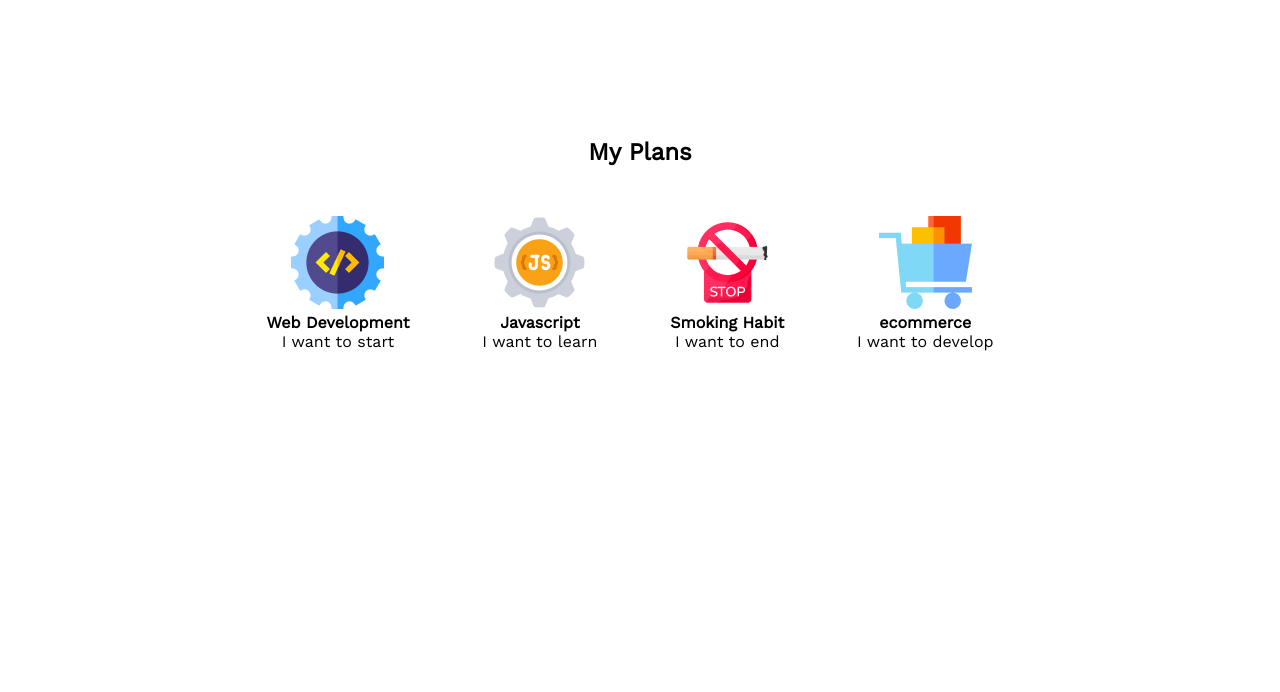
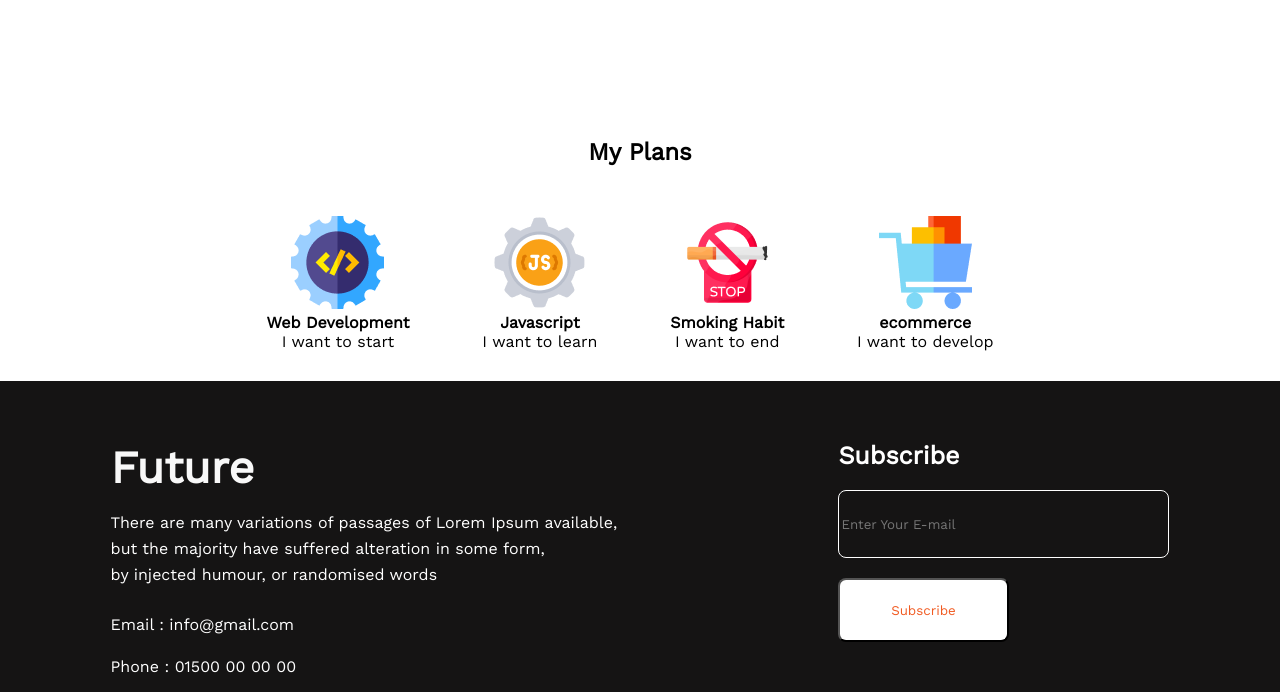
Before and after one commit to Sohanurrr/assignment-portfolio, a plain HTML site: page index.html in a window 1280 px wide. Shown: the part 1972-2664 px from the top of the page. Before the commit the page ends 2353 px from the top, so only its background shows below. Drawn offline with nearby package versions, Linux system fonts and the light colour scheme.

Commit message:
added footer

```diff
--- a/index.html
+++ b/index.html
@@ -51,27 +51,42 @@
 <div class="divf">
     <div>
 <img src="images/icons/web.png" alt="">
-<h4 class="p">Web Development</h4>
+<h4>Web Development</h4>
 <p>I want to start</p>
     </div>
     <div>
         <img src="images/icons/js.png" alt="">
-        <h4 class="p">Javascript</h4>
+        <h4>Javascript</h4>
         <p>I want to learn</p>
     </div>
     <div>
         <img src="images/icons/smoke.png" alt="">
-        <h4 class="p">Smoking Habit</h4>
+        <h4>Smoking Habit</h4>
         <p>I want to end</p>
     </div>
     <div>
         <img src="images/icons/ecom.png" alt="">
-        <h4 class="p">ecommerce</h4>
+        <h4>ecommerce</h4>
         <p>I want to develop</p>
     </div>
 </div>
     </section>
+    <footer class="foot">
+<div>
+<h2 class="a">Future</h2>
+<p class="b">There are many variations of passages of Lorem Ipsum available,<br> but the majority have suffered alteration in some form,<br> by injected humour, or randomised words</p>
+<p class="c">Email : info@gmail.com</p>
+<p class="d">Phone : 01500 00 00 00</p>
+<img class="img" src="images/icons/fb.png" alt="">  <img src="images/icons/twitter.png" alt="">  <img src="images/icons/youtube.png" alt="">
+</div>
+<div>
+    <h4 class="e">Subscribe</h4>
 
+    <input class="f" type="email" name="" id="" placeholder="Enter Your E-mail"> <br>
+
+    <input class="g" type="submit" value="Subscribe">
+</div>
+    </footer>
 </body>
 
 </html>
--- a/styles/portfolio.css
+++ b/styles/portfolio.css
@@ -108,3 +108,65 @@ li:before{
     display: flex;
     justify-content:space-around;
 }
+.foot{
+    display: flex;
+    justify-content: space-around;
+   padding-top: 60px;
+   padding-bottom: 30px;
+   background: #151414;
+}
+.a{
+    color: #F8F8F8;
+    font-weight: 700;
+font-size: 45px;
+line-height: 53px;
+}
+.b{
+    color: #FFFFFF;
+    font-weight: 400;
+font-size: 16px;
+line-height: 26px;
+padding-top: 16px;
+padding-bottom: 24px;
+}
+.c{
+    color: #FFFFFF;
+    font-size: 16px;
+line-height: 26px;
+}
+.d{
+    color: #FFFFFF;
+    font-size: 16px;
+line-height: 26px;
+padding-top: 16px;
+padding-bottom: 18px;
+}
+.img{
+    width: 46px;
+    height: 46px;
+
+}
+.e{
+    color: #FFFFFF;
+    font-weight: 600;
+font-size: 25px;
+line-height: 29px;
+margin-bottom: 20px;
+}
+.f{
+    width: 325px;
+height: 64px;
+background: #151414;
+border: 1px solid #FFFFFF;
+border-radius: 8px;
+
+
+}
+.g{
+    background: #FFFFFF;
+    border-radius: 8px;
+    width: 170.11px;
+    height: 64px;
+    color: #F15B22;
+    margin-top: 20px;
+}
```
